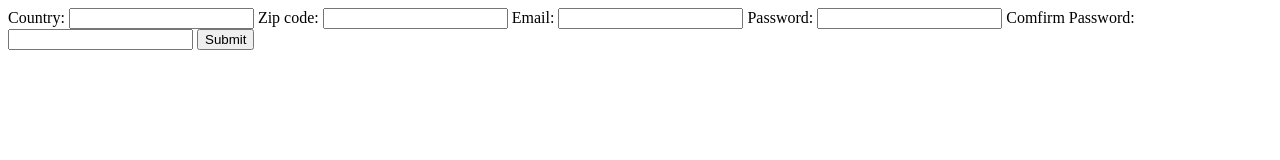
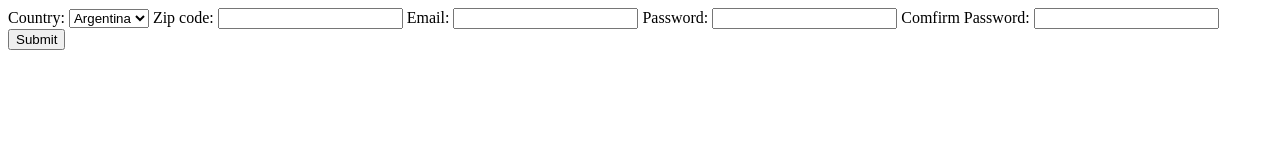
Before and after one commit to martinezdylanok/Form-validation-project, a website: page index.html in a window 1280 px wide. Drawn offline with Linux system fonts and the light colour scheme.

Commit message:
feat(country selection added to the form)

```diff
--- a/index.html
+++ b/index.html
@@ -8,7 +8,11 @@
 <body>
     <form>
         <label for="country">Country:</label>
-        <input type="text" id="country" name="country">
+        <select name="country" id="country">
+            <option value="arg">Argentina</option>
+            <option value="br">Brasil</option>
+            <option value="dk">Denmark</option>
+        </select>
         <label for="zip-code">Zip code:</label>
         <input type="text" id="zip-code" name="zip-code">
         <label for="email">Email:</label>
```
